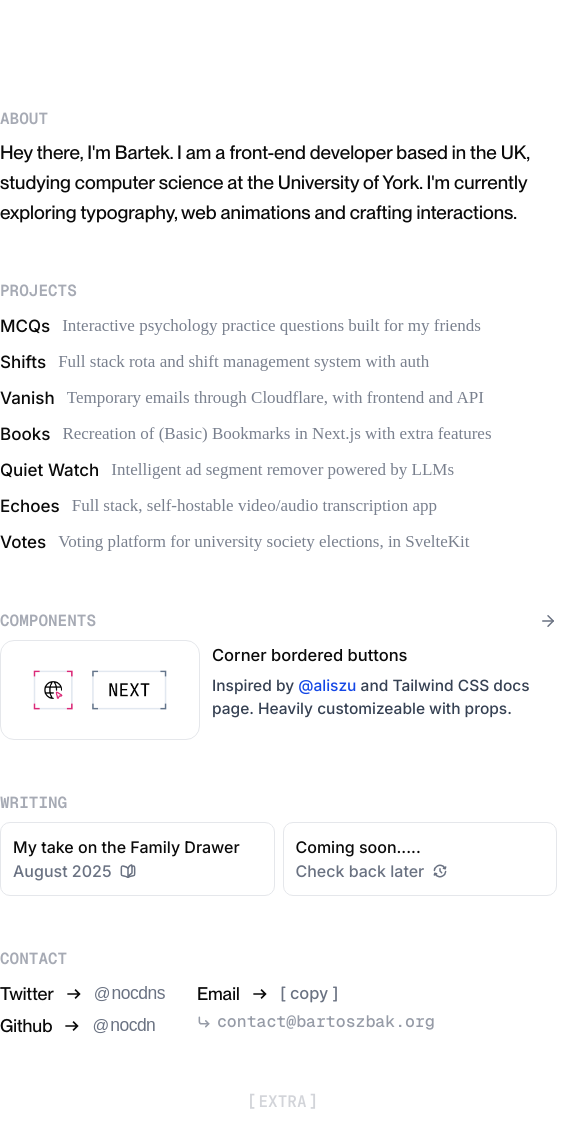
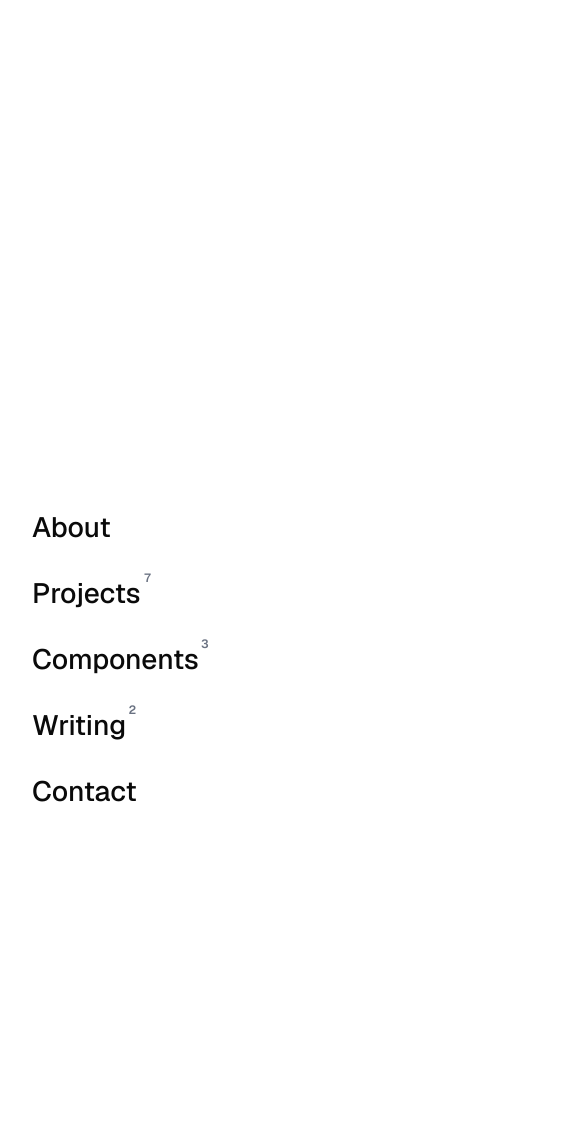
Before and after one commit to nocdn/portfolior, a Next.js app: page / in a window 390 px wide. Shown: the top 1148 px of the page, 565 px wide, since content can reach past the window. After the commit the page ends 844 px from the top, so only its background shows below. Built offline with nearby package versions, Linux system fonts and the light colour scheme; what tailwindcss-motion would draw is missing.

Commit message:
feat: some more performance optimisations, to reduce SSR because awaiting headers

```diff
--- a/app/globals.css
+++ b/app/globals.css
@@ -10,7 +10,6 @@
   --font-sans: var(--font-geist-sans);
   --font-mono: var(--font-geist-mono);
   --font-inter: var(--font-inter);
-  --font-ibm-plex-mono: var(--font-ibm-plex-mono);
   --font-jetbrains-mono: var(--font-jetbrains-mono);
   --font-neue-montreal: var(--font-neue-montreal);
   --font-open-runde: var(--font-open-runde);
@@ -189,13 +188,7 @@
   @apply text-blue-700;
 }
 
-@font-face {
-  font-family: "PP";
-  src: url("/fonts/PPNeueMontreal-Medium.woff2") format("woff2");
-  font-weight: 500;
-  font-style: normal;
-  font-display: swap;
-}
+
 
 /* globals.css */
 .shiki {
--- a/app/layout.tsx
+++ b/app/layout.tsx
@@ -1,11 +1,5 @@
 import type { Metadata } from "next"
-import {
-  Geist,
-  Geist_Mono,
-  Inter,
-  IBM_Plex_Mono,
-  JetBrains_Mono,
-} from "next/font/google"
+import { Geist, Geist_Mono, Inter, JetBrains_Mono } from "next/font/google"
 import localFont from "next/font/local"
 import "./globals.css"
 
@@ -29,12 +23,24 @@ const openRunde = localFont({
   ],
   variable: "--font-open-runde",
   display: "swap",
+  preload: true,
+  fallback: ["system-ui", "sans-serif"],
 })
 
 const switzer = localFont({
   src: "../public/fonts/Switzer-Medium.woff2",
   variable: "--font-switzer",
   display: "swap",
+  preload: true,
+  fallback: ["system-ui", "sans-serif"],
+})
+
+const ppNeueMontreal = localFont({
+  src: "../public/fonts/PPNeueMontreal-Medium.woff2",
+  variable: "--font-pp-neue-montreal",
+  display: "swap",
+  preload: true,
+  fallback: ["system-ui", "sans-serif"],
 })
 
 const geistSans = Geist({
@@ -50,12 +56,6 @@ const geistMono = Geist_Mono({
 const inter = Inter({
   variable: "--font-inter",
   subsets: ["latin"],
-})
-
-const ibmPlexMono = IBM_Plex_Mono({
-  variable: "--font-ibm-plex-mono",
-  subsets: ["latin"],
-  weight: ["400", "500", "600", "700"],
 })
 
 const jetBrainsMono = JetBrains_Mono({
@@ -106,46 +106,8 @@ export default function RootLayout({
 }>) {
   return (
     <html lang="en">
-      <head>
-        <link
-          rel="preload"
-          href="/fonts/PPNeueMontreal-Medium.woff2"
-          as="font"
-          type="font/woff2"
-          crossOrigin="anonymous"
-        />
-        <script
-          type="application/ld+json"
-          dangerouslySetInnerHTML={{
-            __html: JSON.stringify({
-              "@context": "https://schema.org",
-              "@type": "WebSite",
-              name: "Bartosz Bak",
-              alternateName: ["Bartek Bak", "nocdn"],
-              url: "https://bartoszbak.org",
-            }),
-          }}
-        />
-        <script
-          type="application/ld+json"
-          dangerouslySetInnerHTML={{
-            __html: JSON.stringify({
-              "@context": "https://schema.org",
-              "@type": "Person",
-              name: "Bartosz Bak",
-              alternateName: "Bartek",
-              url: "https://bartoszbak.org",
-              jobTitle: "Frontend Engineer",
-              sameAs: [
-                "https://twitter.com/nocdns",
-                "https://github.com/nocdn",
-              ],
-            }),
-          }}
-        />
-      </head>
       <body
-        className={`${geistSans.variable} ${geistMono.variable} ${inter.variable} ${ibmPlexMono.variable} ${openRunde.variable} ${jetBrainsMono.variable} ${switzer.variable} antialiased`}
+        className={`${geistSans.variable} ${geistMono.variable} ${inter.variable} ${openRunde.variable} ${jetBrainsMono.variable} ${switzer.variable} ${ppNeueMontreal.variable} antialiased`}
       >
         {children}
       </body>
--- a/app/page.tsx
+++ b/app/page.tsx
@@ -1,10 +1,11 @@
-import { headers } from "next/headers"
 import type { Metadata } from "next"
 import HomeDesktop from "@/components/home/HomeDesktop"
 import HomeMobile from "@/components/home/HomeMobile"
 
-export async function generateMetadata(): Promise<Metadata> {
-  return {
+// Force static generation - no SSR, instant loads, no cold starts
+export const dynamic = "force-static"
+
+export const metadata: Metadata = {
   title: "Bartosz Bak",
   description: "Frontend Engineer",
   openGraph: {
@@ -32,20 +33,18 @@ export async function generateMetadata(): Promise<Metadata> {
     images: ["https://bartoszbak.org/og.png"],
   },
 }
-}
 
-function isProbablyMobile(userAgent: string): boolean {
-  if (!userAgent) return false
-  return /Mobile|Android|iPhone|iPod|iPad|BlackBerry|IEMobile|Opera Mini|Silk|Kindle|webOS|Windows Phone|Tablet/i.test(
-    userAgent
+// CSS-based responsive: both components render, CSS shows/hides
+// This allows full static generation with no cold starts
+export default function Page() {
+  return (
+    <>
+      <div className="hidden md:block">
+        <HomeDesktop />
+      </div>
+      <div className="md:hidden">
+        <HomeMobile />
+      </div>
+    </>
   )
 }
-
-export default async function Page() {
-  const headersList = await headers()
-  const userAgent = headersList.get("user-agent") || ""
-  const isMobile = isProbablyMobile(userAgent)
-
-  // Server-side routing: only ship JS for the relevant layout
-  return isMobile ? <HomeMobile /> : <HomeDesktop />
-}
--- a/components/ComponentCarousel.tsx
+++ b/components/ComponentCarousel.tsx
@@ -32,15 +32,8 @@ export function ComponentCarousel({ cardTick }: { cardTick: number }) {
           Corner bordered buttons
         </p>
         <p className="mb-auto text-[15.5px] font-inter font-[450] text-gray-700 leading-normal">
-          Inspired by{" "}
-          <a
-            href="https://www.twitter.com/aliszu"
-            target="_blank"
-            className="text-blue-700"
-          >
-            @aliszu
-          </a>{" "}
-          and Tailwind CSS docs page. Heavily customizeable with props.
+          Inspired by <span className="text-blue-700">@aliszu</span> and
+          Tailwind CSS docs page. Heavily customizeable with props.
         </p>
       </div>
     </motion.div>,
--- a/components/desktop/Project.tsx
+++ b/components/desktop/Project.tsx
@@ -160,7 +160,7 @@ export function Project({
         <div
           className="relative z-10 text-[15px] flex items-center gap-3 motion-blur-in-[2px] motion-opacity-in-0"
           style={{
-            fontFamily: "PP Neue Montreal, Inter, sans-serif",
+            fontFamily: "var(--font-pp-neue-montreal), Inter, sans-serif",
             fontWeight: 500,
             lineHeight: "32px",
             fontSize: "17px",
--- a/components/desktop/Section.tsx
+++ b/components/desktop/Section.tsx
@@ -23,7 +23,7 @@ export function DesktopSection({
   return (
     <div
       style={{
-        fontFamily: "PP, Inter, sans-serif",
+        fontFamily: "var(--font-pp-neue-montreal), Inter, sans-serif",
         fontWeight: 500,
         lineHeight: "30px",
         fontSize: "19px",
--- a/components/home/DesktopContactSection.tsx
+++ b/components/home/DesktopContactSection.tsx
@@ -18,7 +18,7 @@ export function DesktopContactSection() {
       <div className="flex gap-8">
         <div
           style={{
-            fontFamily: "PP, Inter, sans-serif",
+            fontFamily: "var(--font-pp-neue-montreal), Inter, sans-serif",
             fontWeight: 500,
             fontSize: "18px",
           }}
@@ -38,7 +38,7 @@ export function DesktopContactSection() {
               }}
             >
               <p style={{ fontFamily: "OpenRunde, sans-serif" }}>
-                <span className="mr-[1px] text-[16.5px]">@</span>
+                <span className="mr-1px text-[16.5px]">@</span>
                 <span
                   style={{
                     letterSpacing: "-0.5px",
@@ -87,7 +87,7 @@ export function DesktopContactSection() {
               className="text-gray-500 hover:text-blue-800 transition-colors relative mb-0.5"
             >
               <p style={{ fontFamily: "OpenRunde, sans-serif" }}>
-                <span className="mr-[1px] text-[16.5px]">@</span>
+                <span className="mr-px text-[16.5px]">@</span>
                 <span
                   style={{
                     letterSpacing: "-0.5px",
--- a/components/mobile/ComponentCarousel.tsx
+++ b/components/mobile/ComponentCarousel.tsx
@@ -75,14 +75,8 @@ export function MobileComponentCarousel({
           </p>
           <p className="mb-auto text-[15.5px] font-inter font-[450] text-gray-700 leading-normal">
             Inspired by{" "}
-            <a
-              href="https://www.twitter.com/aliszu"
-              target="_blank"
-              className="text-blue-700"
-            >
-              @aliszu
-            </a>{" "}
-            and Tailwind CSS docs page. Heavily customizeable with props.
+            <span className="text-blue-700">@aliszu</span> and Tailwind CSS docs
+            page. Heavily customizeable with props.
           </p>
         </div>
       </a>
--- a/components/mobile/Section.tsx
+++ b/components/mobile/Section.tsx
@@ -14,7 +14,7 @@ export function MobileSection({
       id={id}
       className="flex flex-col gap-2 p-8 pb-[calc(env(safe-area-inset-bottom)+2rem)] text-[24px] font-medium h-[100svh] justify-end"
       style={{
-        fontFamily: "PP, Inter, sans-serif",
+        fontFamily: "var(--font-pp-neue-montreal), Inter, sans-serif",
         fontWeight: 500,
         lineHeight: "30px",
         fontSize: "20px",
```
Lines whose indentation alone changed are shown as unchanged.
